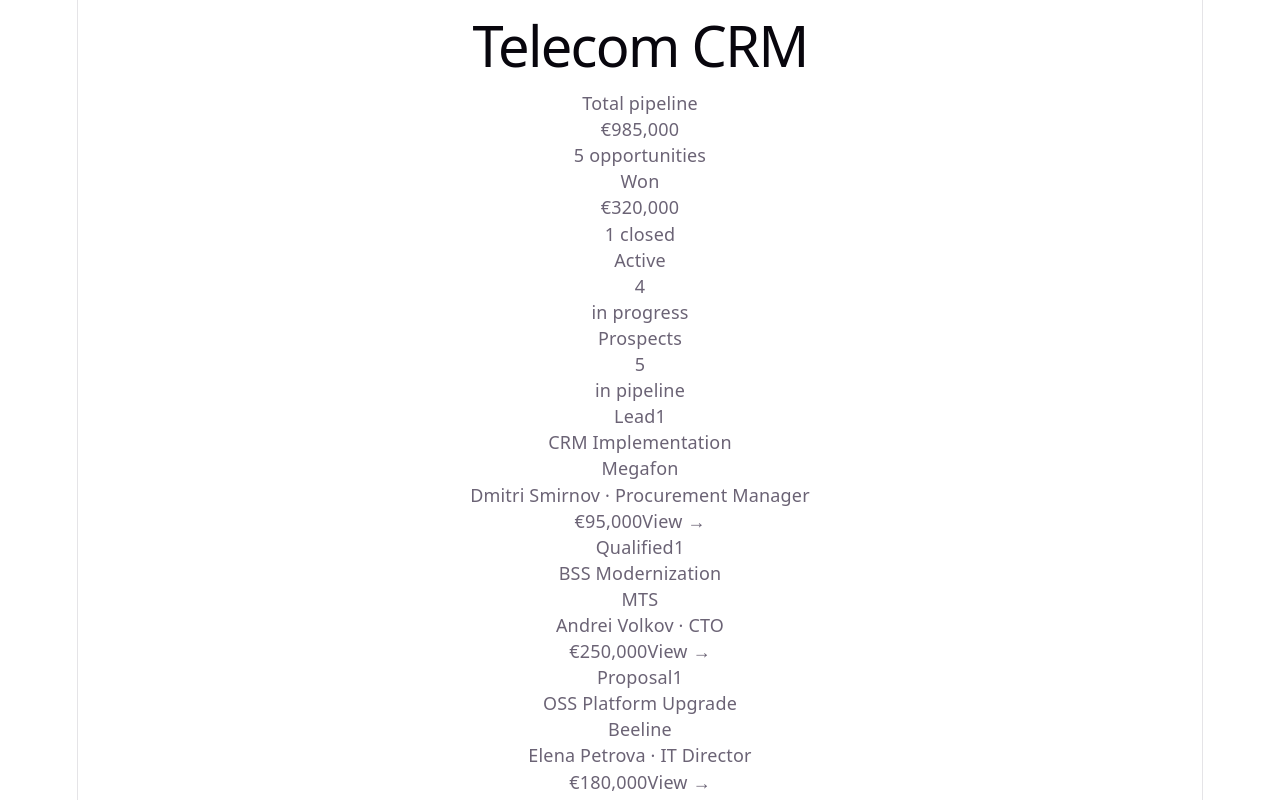
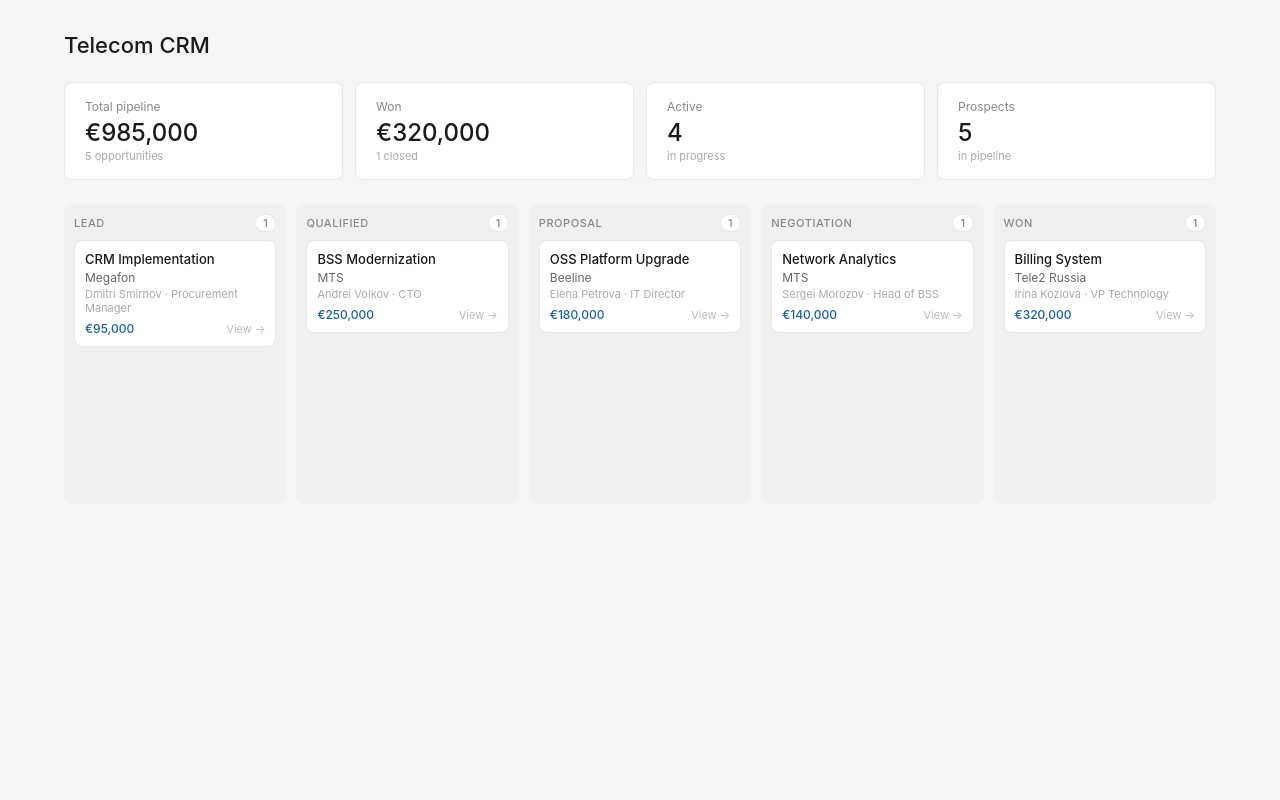
Before and after one commit to rvishnitskiy-sys/telecom-crm-react, a React (Vite) app: page / in a window 1280 px wide. Shown: the top 800 px of the page. Built offline with nearby package versions, Linux system fonts and the light colour scheme.

Commit message:
Add Metrics and Pipeline components

```diff
--- a/src/index.css
+++ b/src/index.css
@@ -1,111 +1,478 @@
-:root {
-  --text: #6b6375;
-  --text-h: #08060d;
-  --bg: #fff;
-  --border: #e5e4e7;
-  --code-bg: #f4f3ec;
-  --accent: #aa3bff;
-  --accent-bg: rgba(170, 59, 255, 0.1);
-  --accent-border: rgba(170, 59, 255, 0.5);
-  --social-bg: rgba(244, 243, 236, 0.5);
-  --shadow:
-    rgba(0, 0, 0, 0.1) 0 10px 15px -3px, rgba(0, 0, 0, 0.05) 0 4px 6px -2px;
-
-  --sans: system-ui, 'Segoe UI', Roboto, sans-serif;
-  --heading: system-ui, 'Segoe UI', Roboto, sans-serif;
-  --mono: ui-monospace, Consolas, monospace;
-
-  font: 18px/145% var(--sans);
-  letter-spacing: 0.18px;
-  color-scheme: light dark;
-  color: var(--text);
-  background: var(--bg);
-  font-synthesis: none;
-  text-rendering: optimizeLegibility;
-  -webkit-font-smoothing: antialiased;
-  -moz-osx-font-smoothing: grayscale;
-
-  @media (max-width: 1024px) {
-    font-size: 16px;
-  }
+*,
+*::before,
+*::after {
+  box-sizing: border-box;
+  margin: 0;
+  padding: 0;
+}
+body {
+  font-family: -apple-system, BlinkMacSystemFont, "Segoe UI", sans-serif;
+  background: #f5f5f3;
+  color: #1a1a1a;
+  font-size: 14px;
 }
 
-@media (prefers-color-scheme: dark) {
-  :root {
-    --text: #9ca3af;
-    --text-h: #f3f4f6;
-    --bg: #16171d;
-    --border: #2e303a;
-    --code-bg: #1f2028;
-    --accent: #c084fc;
-    --accent-bg: rgba(192, 132, 252, 0.15);
-    --accent-border: rgba(192, 132, 252, 0.5);
-    --social-bg: rgba(47, 48, 58, 0.5);
-    --shadow:
-      rgba(0, 0, 0, 0.4) 0 10px 15px -3px, rgba(0, 0, 0, 0.25) 0 4px 6px -2px;
-  }
-
-  #social .button-icon {
-    filter: invert(1) brightness(2);
-  }
+.app {
+  max-width: 1200px;
+  margin: 0 auto;
+  padding: 2rem 1.5rem;
+}
+.header {
+  display: flex;
+  align-items: center;
+  justify-content: space-between;
+  margin-bottom: 1.5rem;
+}
+.header h1 {
+  font-size: 22px;
+  font-weight: 500;
+}
+.header-actions {
+  display: flex;
+  gap: 8px;
 }
 
-body {
-  margin: 0;
+.btn {
+  padding: 7px 14px;
+  border-radius: 8px;
+  border: 1px solid #ddd;
+  background: #fff;
+  cursor: pointer;
+  font-size: 13px;
+  color: #1a1a1a;
+  transition: background 0.15s;
+}
+.btn:hover {
+  background: #f0f0ee;
+}
+.btn-primary {
+  background: #1a1a1a;
+  color: #fff;
+  border-color: transparent;
+}
+.btn-primary:hover {
+  background: #333;
+}
+.btn-success {
+  background: #3b6d11;
+  color: #eaf3de;
+  border-color: transparent;
+  font-size: 12px;
+  padding: 4px 10px;
+}
+.btn-success:hover {
+  background: #2d5309;
 }
 
-#root {
-  width: 1126px;
-  max-width: 100%;
-  margin: 0 auto;
-  text-align: center;
-  border-inline: 1px solid var(--border);
-  min-height: 100svh;
+.metrics {
+  display: grid;
+  grid-template-columns: repeat(4, 1fr);
+  gap: 12px;
+  margin-bottom: 1.5rem;
+}
+.metric {
+  background: #fff;
+  border-radius: 8px;
+  padding: 1rem 1.25rem;
+  border: 1px solid #e8e8e6;
+}
+.metric-label {
+  font-size: 12px;
+  color: #888;
+  margin-bottom: 4px;
+}
+.metric-value {
+  font-size: 24px;
+  font-weight: 500;
+}
+.metric-sub {
+  font-size: 11px;
+  color: #aaa;
+  margin-top: 2px;
+}
+
+.tabs {
+  display: flex;
+  gap: 4px;
+  margin-bottom: 1.5rem;
+  border-bottom: 1px solid #e8e8e6;
+}
+.tab {
+  padding: 8px 18px;
+  border-radius: 8px 8px 0 0;
+  border: 1px solid transparent;
+  background: transparent;
+  cursor: pointer;
+  font-size: 13px;
+  color: #888;
+  margin-bottom: -1px;
+}
+.tab.active {
+  background: #fff;
+  color: #1a1a1a;
+  font-weight: 500;
+  border-color: #e8e8e6;
+  border-bottom-color: #fff;
+}
+.tab:hover:not(.active) {
+  color: #1a1a1a;
+}
+
+.pipeline {
+  display: grid;
+  grid-template-columns: repeat(5, 1fr);
+  gap: 10px;
+}
+.stage-col {
+  background: #f0f0ee;
+  border-radius: 8px;
+  padding: 10px;
+  min-height: 300px;
+}
+.stage-header {
+  font-size: 11px;
+  font-weight: 500;
+  color: #888;
+  text-transform: uppercase;
+  letter-spacing: 0.05em;
+  margin-bottom: 8px;
+  display: flex;
+  justify-content: space-between;
+  align-items: center;
+}
+.stage-count {
+  background: #fff;
+  border-radius: 10px;
+  padding: 1px 7px;
+  font-size: 11px;
+  color: #888;
+  border: 1px solid #e8e8e6;
+}
+
+.opp-card {
+  background: #fff;
+  border: 1px solid #e8e8e6;
+  border-radius: 8px;
+  padding: 10px;
+  margin-bottom: 6px;
+  cursor: pointer;
+  transition:
+    border-color 0.15s,
+    box-shadow 0.15s;
+}
+.opp-card:hover {
+  border-color: #bbb;
+  box-shadow: 0 2px 8px rgba(0, 0, 0, 0.06);
+}
+.opp-name {
+  font-size: 13px;
+  font-weight: 500;
+  margin-bottom: 3px;
+}
+.opp-prospect {
+  font-size: 12px;
+  color: #666;
+  margin-bottom: 2px;
+}
+.opp-contact {
+  font-size: 11px;
+  color: #aaa;
+  margin-bottom: 6px;
+}
+.opp-footer {
+  display: flex;
+  align-items: center;
+  justify-content: space-between;
+}
+.opp-value {
+  font-size: 12px;
+  color: #185fa5;
+  font-weight: 500;
+}
+.opp-hint {
+  font-size: 11px;
+  color: #bbb;
+}
+
+.data-table {
+  width: 100%;
+  border-collapse: collapse;
+  background: #fff;
+  border-radius: 8px;
+  overflow: hidden;
+  border: 1px solid #e8e8e6;
+}
+.data-table th {
+  font-size: 12px;
+  color: #888;
+  font-weight: 500;
+  text-align: left;
+  padding: 10px 14px;
+  border-bottom: 1px solid #e8e8e6;
+  background: #fafaf8;
+}
+.data-table td {
+  font-size: 13px;
+  padding: 11px 14px;
+  border-bottom: 1px solid #f0f0ee;
+  vertical-align: middle;
+}
+.data-table tr:last-child td {
+  border-bottom: none;
+}
+.data-table tr:hover td {
+  background: #fafaf8;
+}
+
+.badge {
+  display: inline-block;
+  padding: 2px 9px;
+  border-radius: 10px;
+  font-size: 11px;
+  font-weight: 500;
+}
+.badge-lead {
+  background: #e6f1fb;
+  color: #185fa5;
+}
+.badge-qualified {
+  background: #faeeda;
+  color: #854f0b;
+}
+.badge-proposal {
+  background: #eeedfe;
+  color: #3c3489;
+}
+.badge-negotiation {
+  background: #faece7;
+  color: #993c1d;
+}
+.badge-won {
+  background: #eaf3de;
+  color: #3b6d11;
+}
+.badge-none {
+  background: #f0f0ee;
+  color: #aaa;
+}
+
+.detail-back-btn {
+  display: flex;
+  align-items: center;
+  gap: 6px;
+  color: #888;
+  font-size: 13px;
+  cursor: pointer;
+  background: none;
+  border: none;
+  padding: 0;
+  margin-bottom: 1.5rem;
+}
+.detail-back-btn:hover {
+  color: #1a1a1a;
+}
+.detail-grid {
+  display: grid;
+  grid-template-columns: 1fr 320px;
+  gap: 1.5rem;
+  align-items: start;
+}
+.detail-main {
+  background: #fff;
+  border-radius: 10px;
+  border: 1px solid #e8e8e6;
+  padding: 1.5rem;
+}
+.detail-sidebar {
   display: flex;
   flex-direction: column;
-  box-sizing: border-box;
+  gap: 1rem;
+}
+.detail-card {
+  background: #fff;
+  border-radius: 10px;
+  border: 1px solid #e8e8e6;
+  padding: 1.25rem;
+}
+.detail-title {
+  font-size: 20px;
+  font-weight: 500;
+  margin-bottom: 0.25rem;
+}
+.detail-subtitle {
+  font-size: 13px;
+  color: #888;
+  margin-bottom: 1.5rem;
+}
+.detail-section-label {
+  font-size: 11px;
+  color: #aaa;
+  text-transform: uppercase;
+  letter-spacing: 0.05em;
+  margin-bottom: 0.75rem;
+  font-weight: 500;
+}
+.detail-value {
+  font-size: 28px;
+  font-weight: 500;
+  color: #185fa5;
+  margin-bottom: 1.5rem;
 }
 
-h1,
-h2 {
-  font-family: var(--heading);
-  font-weight: 500;
-  color: var(--text-h);
+.stage-progress {
+  display: flex;
+  margin-bottom: 1.5rem;
+}
+.stage-step {
+  flex: 1;
+  text-align: center;
+  padding: 7px 4px;
+  font-size: 11px;
+  background: #f0f0ee;
+  color: #aaa;
+  border: 1px solid #e8e8e6;
+  border-right: none;
+  cursor: pointer;
+  transition: background 0.15s;
+}
+.stage-step:first-child {
+  border-radius: 6px 0 0 6px;
+}
+.stage-step:last-child {
+  border-radius: 0 6px 6px 0;
+  border-right: 1px solid #e8e8e6;
+}
+.stage-step.active {
+  background: #1a1a1a;
+  color: #fff;
+  border-color: #1a1a1a;
+}
+.stage-step.completed {
+  background: #eaf3de;
+  color: #3b6d11;
+  border-color: #c0dd97;
+}
+.stage-step:hover:not(.active) {
+  background: #e8e8e6;
+  color: #1a1a1a;
 }
 
-h1 {
-  font-size: 56px;
-  letter-spacing: -1.68px;
-  margin: 32px 0;
-  @media (max-width: 1024px) {
-    font-size: 36px;
-    margin: 20px 0;
-  }
+.notes-area {
+  width: 100%;
+  min-height: 140px;
+  padding: 10px 12px;
+  border-radius: 7px;
+  border: 1px solid #e8e8e6;
+  font-size: 13px;
+  font-family: inherit;
+  color: #1a1a1a;
+  resize: vertical;
+  outline: none;
+  line-height: 1.6;
 }
-h2 {
-  font-size: 24px;
-  line-height: 118%;
-  letter-spacing: -0.24px;
-  margin: 0 0 8px;
-  @media (max-width: 1024px) {
-    font-size: 20px;
-  }
+.notes-area:focus {
+  border-color: #888;
 }
-p {
-  margin: 0;
+.notes-saved {
+  font-size: 12px;
+  color: #3b6d11;
+  opacity: 0;
+  transition: opacity 0.3s;
+}
+.notes-saved.visible {
+  opacity: 1;
 }
 
-code,
-.counter {
-  font-family: var(--mono);
-  display: inline-flex;
-  border-radius: 4px;
-  color: var(--text-h);
+.contact-detail {
+  font-size: 12px;
+  color: #888;
+  margin-top: 10px;
+  display: flex;
+  flex-direction: column;
+  gap: 4px;
+}
+.contact-detail a {
+  color: #185fa5;
+  text-decoration: none;
 }
 
-code {
-  font-size: 15px;
-  line-height: 135%;
-  padding: 4px 8px;
-  background: var(--code-bg);
+.empty {
+  color: #bbb;
+  font-size: 13px;
+  text-align: center;
+  padding: 24px 0;
 }
+
+.modal-overlay {
+  position: fixed;
+  top: 0;
+  left: 0;
+  right: 0;
+  bottom: 0;
+  background: rgba(0, 0, 0, 0.35);
+  display: flex;
+  align-items: flex-start;
+  justify-content: center;
+  padding-top: 80px;
+  z-index: 100;
+}
+.modal {
+  background: #fff;
+  border-radius: 12px;
+  border: 1px solid #e8e8e6;
+  padding: 1.75rem;
+  width: 460px;
+  max-width: 95vw;
+  box-shadow: 0 8px 32px rgba(0, 0, 0, 0.12);
+}
+.modal h2 {
+  font-size: 17px;
+  font-weight: 500;
+  margin-bottom: 1.25rem;
+}
+.form-group {
+  margin-bottom: 14px;
+}
+.form-group label {
+  display: block;
+  font-size: 12px;
+  color: #888;
+  margin-bottom: 5px;
+}
+.form-group input,
+.form-group select {
+  width: 100%;
+  padding: 8px 11px;
+  border-radius: 7px;
+  border: 1px solid #ddd;
+  font-size: 13px;
+  background: #fff;
+  color: #1a1a1a;
+  outline: none;
+}
+.form-row {
+  display: grid;
+  grid-template-columns: 1fr 1fr;
+  gap: 12px;
+}
+.modal-actions {
+  display: flex;
+  gap: 8px;
+  justify-content: flex-end;
+  margin-top: 1.25rem;
+  padding-top: 1rem;
+  border-top: 1px solid #f0f0ee;
+}
+
+.storage-bar {
+  background: #eaf3de;
+  border: 1px solid #c0dd97;
+  border-radius: 7px;
+  padding: 6px 14px;
+  font-size: 12px;
+  color: #3b6d11;
+  margin-bottom: 1.25rem;
+  display: flex;
+  align-items: center;
+  justify-content: space-between;
+}
```
